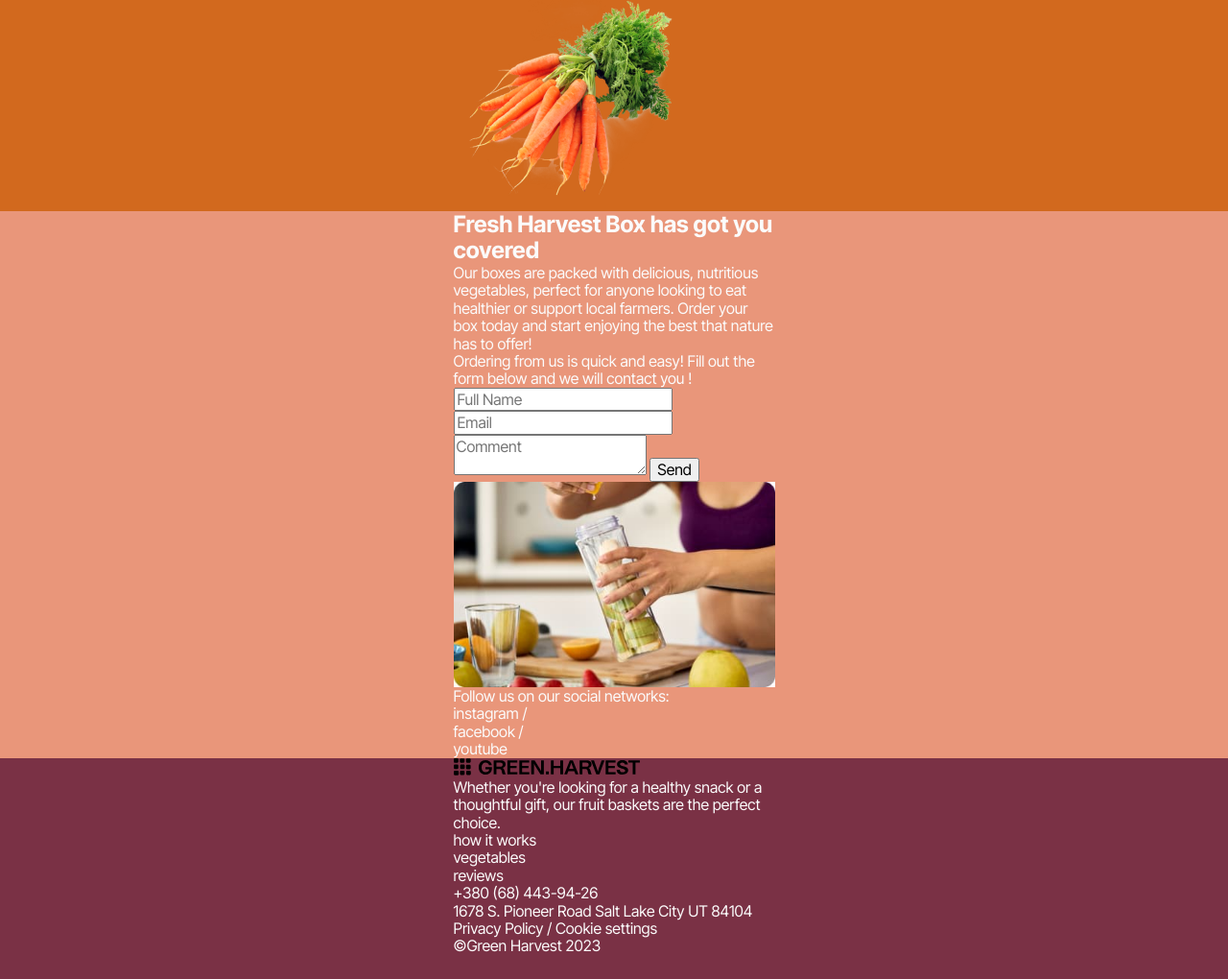
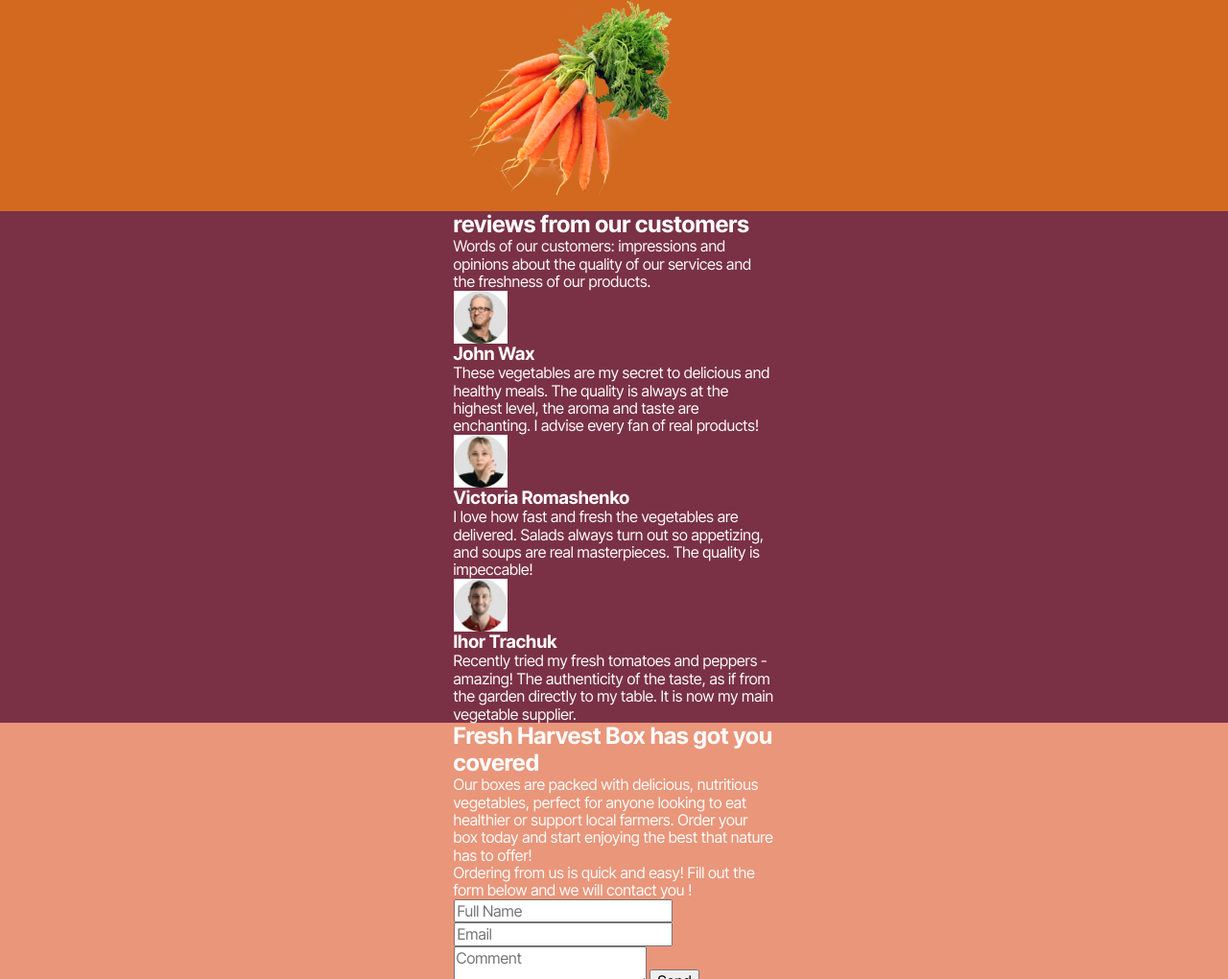
Before and after one commit to Nadiia-Yuce/Green_Harvest, a website built with Vite: page src/index.html in a window 1280 px wide. Shown: the part 2092-3112 px from the top of the page at 96% size. Before the commit the page ends 3087 px from the top, so only its background shows below. Built offline with nearby package versions, Linux system fonts and the light colour scheme.

Commit message:
add html "Rewiews"

```diff
--- a/src/partials/reviews.html
+++ b/src/partials/reviews.html
@@ -1,3 +1,29 @@
-<!-- <section class="reviews">
-  <p>reviews</p>
-</section> -->
+
+<section class="rewiews">
+<div class="container rewiews-container">
+    <h2 class="rewiews-title">reviews from our <span class="rewiews-title-accent">customers</span></h2>
+    <p class="rewiews-text">Words of our customers: impressions and opinions about the quality of our services and the freshness of our products.</p>
+    <ul class="rewiews-list">
+      <li class="rewiews-item">
+        <img  srcset="../img/rewiews/john.jpg 1x, ../img/rewiews/john-2x.jpg 2x" src="../img/rewiews/john.jpg" alt="John Wax" width="56" height="56">
+        <h3>John Wax</h3>
+        <p class="rewiews-content">These vegetables are my secret to delicious and healthy meals. The quality is always at the highest level, the aroma and
+        taste are enchanting. I advise every fan of real products!</p>
+      </li>
+      <li class="rewiews-item">
+          <img srcset="../img/rewiews/victoria.jpg 1x, ../img/rewiews/victoria-2x.jpg 2x" src="../img/rewiews/victoria.jpg" alt="Victoria Romashenko"
+            width="56" height="56">
+          <h3>Victoria Romashenko</h3>
+        <p class="rewiews-content">I love how fast and fresh the vegetables are delivered. Salads always turn out so appetizing, and soups are real
+        masterpieces. The quality is impeccable!</p>
+      </li>
+      <li class="rewiews-item">
+          <img srcset="../img/rewiews/ihor.jpg 1x, ../img/rewiews/ihor-2x.jpg 2x" src="../img/rewiews/ihor.jpg" alt="Ihor Trachuk"
+            width="56" height="56">
+          <h3>Ihor Trachuk</h3>
+        <p class="rewiews-content">Recently tried my fresh tomatoes and peppers - amazing! The authenticity of the taste, as if from the garden directly to
+        my table. It is now my main vegetable supplier.</p>
+      </li>
+    </ul>
+</div>
+</section>
```
Also changed, not shown: src/img/rewiews/ihor-2x.jpg (added), src/img/rewiews/ihor.jpg (added), src/img/rewiews/john-2x.jpg (added), src/img/rewiews/john.jpg (added), src/img/rewiews/victoria-2x.jpg (added), src/img/rewiews/victoria.jpg (added).
